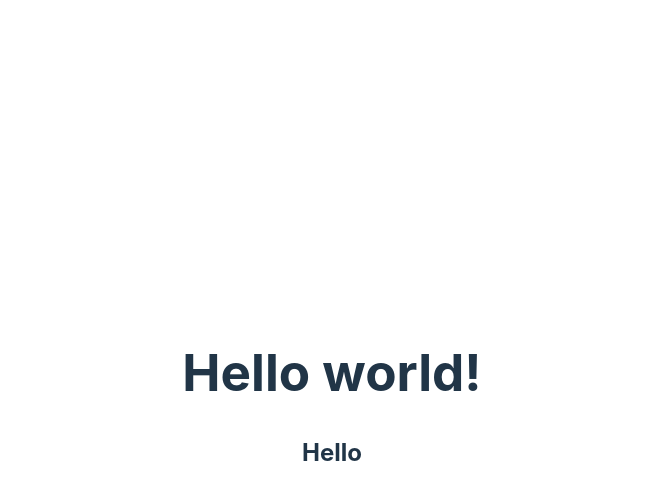
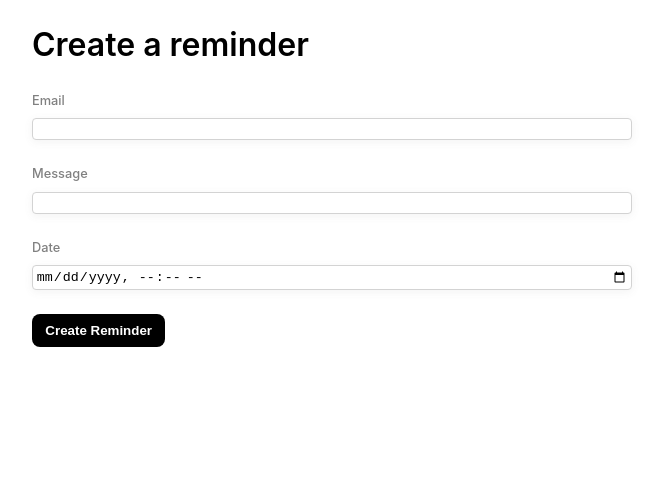
Before and after one commit to TJSolecki/spring-rest-api-test, a Svelte app in the folder src/gui/: page / in a window 1280 px wide. Shown: the top 500 px of the page, without its empty margins (308-971 px from the left). Built offline with nearby package versions, Linux system fonts and the light colour scheme.

Commit message:
Add form layout and styling

```diff
--- a/src/gui/src/App.svelte
+++ b/src/gui/src/App.svelte
@@ -1,10 +1,47 @@
 <script lang="ts">
+    import Button from "./components/Button.svelte";
+    import FormInput from "./components/FormInput.svelte";
+    let email = "";
+    let message = "";
+    let remind_date = "";
+
+    function handle_submit() {
+        alert(JSON.stringify({ email, message, remind_date }));
+    }
 </script>
 
 <main>
-    <h1>Hello world!</h1>
-    <h2>Hello</h2>
+    <h1>Create a reminder</h1>
+    <form on:submit|preventDefault={handle_submit}>
+        <FormInput bind:value={email} label="Email" name="email" type="email" />
+        <FormInput
+            bind:value={message}
+            label="Message"
+            name="message"
+            type="text"
+        />
+        <FormInput
+            bind:value={remind_date}
+            label="Date"
+            name="remind_date"
+            type="datetime-local"
+        />
+        <Button label="Create Reminder" type="submit" />
+    </form>
 </main>
 
 <style>
+    h1 {
+        font-weight: 600;
+    }
+    form {
+        display: flex;
+        flex-direction: column;
+        gap: 1.5em;
+    }
+    main {
+        max-width: 600px;
+        width: 80%;
+        margin: 0 auto;
+    }
 </style>
--- a/src/gui/src/app.css
+++ b/src/gui/src/app.css
@@ -2,10 +2,6 @@
     font-family: Inter, system-ui, Avenir, Helvetica, Arial, sans-serif;
     line-height: 1.5;
     font-weight: 400;
-
-    color-scheme: light dark;
-    color: rgba(255, 255, 255, 0.87);
-    background-color: #242424;
 
     font-synthesis: none;
     text-rendering: optimizeLegibility;
@@ -13,67 +9,9 @@
     -moz-osx-font-smoothing: grayscale;
 }
 
-a {
-    font-weight: 500;
-    color: #646cff;
-    text-decoration: inherit;
+*,
+*::before,
+**::after {
+    margin: 0;
+    padding: 0;
 }
-a:hover {
-    color: #535bf2;
-}
-
-body {
-    margin: 0;
-    display: flex;
-    place-items: center;
-    min-width: 320px;
-    min-height: 100vh;
-}
-
-h1 {
-    font-size: 3.2em;
-    line-height: 1.1;
-}
-
-.card {
-    padding: 2em;
-}
-
-#app {
-    max-width: 1280px;
-    margin: 0 auto;
-    padding: 2rem;
-    text-align: center;
-}
-
-button {
-    border-radius: 8px;
-    border: 1px solid transparent;
-    padding: 0.6em 1.2em;
-    font-size: 1em;
-    font-weight: 500;
-    font-family: inherit;
-    background-color: #1a1a1a;
-    cursor: pointer;
-    transition: border-color 0.25s;
-}
-button:hover {
-    border-color: #646cff;
-}
-button:focus,
-button:focus-visible {
-    outline: 4px auto -webkit-focus-ring-color;
-}
-
-@media (prefers-color-scheme: light) {
-    :root {
-        color: #213547;
-        background-color: #ffffff;
-    }
-    a:hover {
-        color: #747bff;
-    }
-    button {
-        background-color: #f9f9f9;
-    }
-}
--- /dev/null
+++ b/src/gui/src/components/Button.svelte
@@ -0,0 +1,28 @@
+<script lang="ts">
+    export let label: string;
+    export let type: "button" | "submit" | "reset" | null | undefined;
+</script>
+
+<button {type}>{label}</button>
+
+<style>
+    button {
+        background-color: black;
+        color: white;
+        width: 10em;
+        padding: 0.7em 0;
+        outline: none;
+        border: none;
+        border-radius: 0.6em;
+        font-weight: 600;
+        display: inline-block;
+        transition: all ease-in-out 0.2s;
+        scale: 1;
+    }
+    button:hover,
+    button:active {
+        opacity: 0.8;
+        scale: 0.95;
+        cursor: pointer;
+    }
+</style>
--- /dev/null
+++ b/src/gui/src/components/FormInput.svelte
@@ -0,0 +1,38 @@
+<script lang="ts">
+    export let label: string;
+    export let name: string;
+    export let type: string;
+    export let value: string;
+</script>
+
+<div>
+    <label for={name}>{label}</label>
+    {#if type === "datetime-local"}
+        <input bind:value type="datetime-local" id={name} {name} required />
+    {:else if type === "email"}
+        <input bind:value type="email" id={name} {name} required />
+    {:else if type === "text"}
+        <input bind:value type="text" id={name} {name} required />
+    {/if}
+</div>
+
+<style>
+    div {
+        width: 100%;
+        display: flex;
+        gap: 0.5em;
+        flex-direction: column;
+    }
+    label {
+        font-size: 0.8em;
+        color: gray;
+        font-weight: 500;
+    }
+    input {
+        outline: none;
+        border: solid 1px lightgray;
+        border-radius: 0.3em;
+        padding: 0.2em;
+        box-shadow: rgba(99, 99, 99, 0.08) 0px 2px 8px 0px;
+    }
+</style>
```
